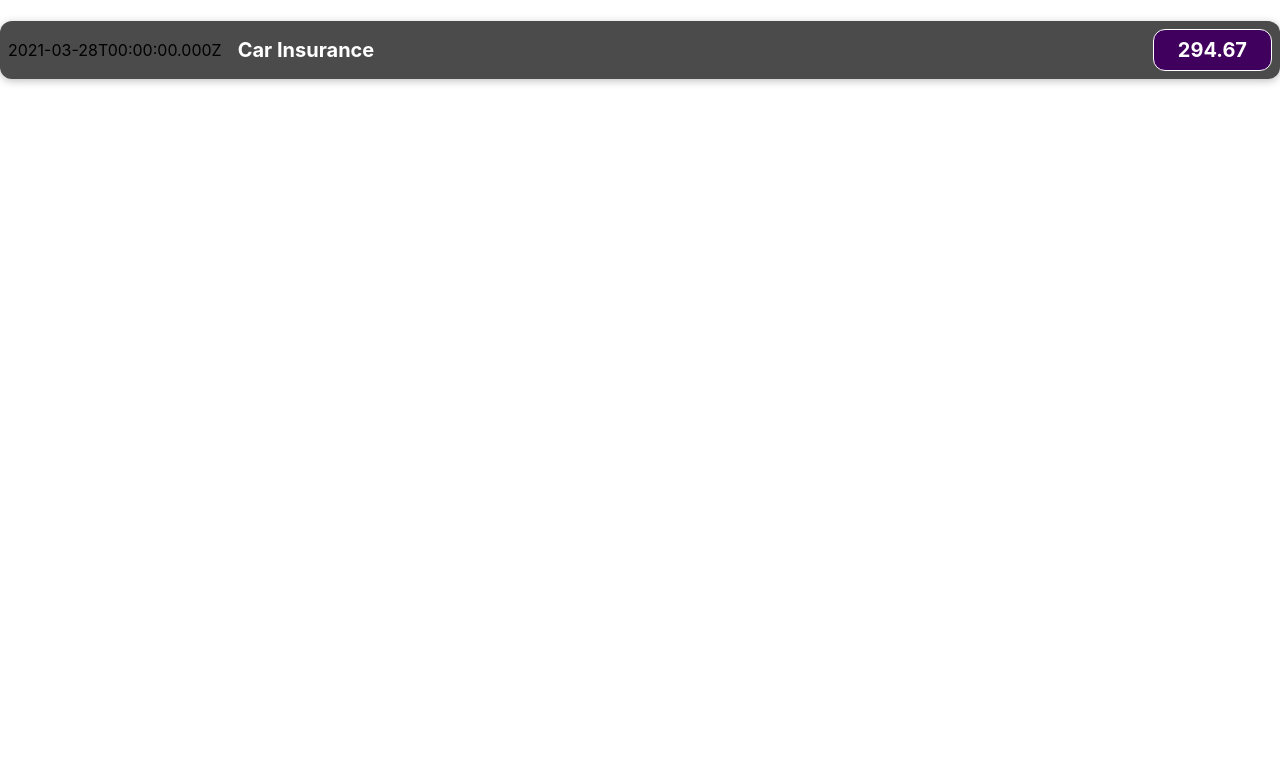
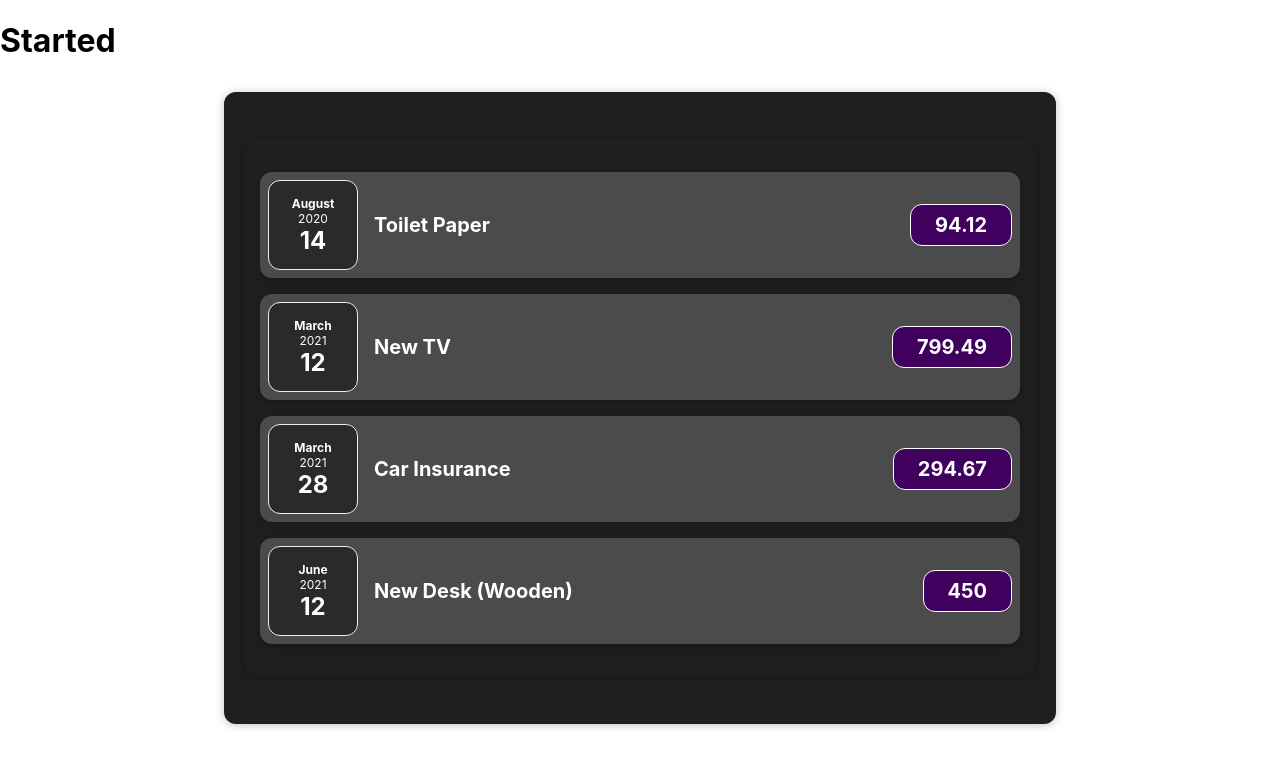
Before and after one commit to Mayenthedeveloper/expense-report, a React (Create React App) app: page / in a window 1280 px wide. Shown: the top 768 px of the page. Built offline with nearby package versions, Linux system fonts and the light colour scheme.

Commit message:
Added components

```diff
--- a/src/App.js
+++ b/src/App.js
@@ -1,12 +1,38 @@
 import "./App.css";
-import ExpenseItem from "./components/ExpenseItem";
-import React, { Component } from "react";
 
-function App() {
+import React from "react";
+
+import Expense from "./components/Expenses";
+
+function App(props) {
+  const expenses = [
+    {
+      id: "e1",
+      title: "Toilet Paper",
+      amount: 94.12,
+      date: new Date(2020, 7, 14),
+    },
+    { id: "e2", title: "New TV", amount: 799.49, date: new Date(2021, 2, 12) },
+    {
+      id: "e3",
+      title: "Car Insurance",
+      amount: 294.67,
+      date: new Date(2021, 2, 28),
+    },
+    {
+      id: "e4",
+      title: "New Desk (Wooden)",
+      amount: 450,
+      date: new Date(2021, 5, 12),
+    },
+  ];
   return (
     <div className="App">
-      <h1></h1>
-      <ExpenseItem />
+      <h1>Started</h1>
+
+      <div className="expenses">
+        <Expense items={expenses} />
+      </div>
     </div>
   );
 }
--- /dev/null
+++ b/src/components/ExpenseDate.css
@@ -0,0 +1,26 @@
+.expense-date {
+  display: flex;
+  flex-direction: column;
+  width: 5.5rem;
+  height: 5.5rem;
+  border: 1px solid #ececec;
+  background-color: #2a2a2a;
+  color: white;
+  border-radius: 12px;
+  align-items: center;
+  justify-content: center;
+}
+
+.expense-date__month {
+  font-size: 0.75rem;
+  font-weight: bold;
+}
+
+.expense-date__year {
+  font-size: 0.75rem;
+}
+
+.expense-date__day {
+  font-size: 1.5rem;
+  font-weight: bold;
+}
--- /dev/null
+++ b/src/components/ExpenseDate.js
@@ -0,0 +1,18 @@
+import React from "react";
+import "./ExpenseDate.css";
+
+function ExpenseDate(props) {
+  const month = props.date.toLocaleString("en-us", { month: "long" });
+  const day = props.date.toLocaleString("en-us", { day: "2-digit" });
+  const year = props.date.getFullYear();
+
+  return (
+    <div className="expense-date">
+      <div className="expense-date__month">{month}</div>
+      <div className="expense-date__year">{year}</div>
+      <div className="expense-date__day">{day}</div>
+    </div>
+  );
+}
+
+export default ExpenseDate;
--- a/src/components/ExpenseItem.js
+++ b/src/components/ExpenseItem.js
@@ -1,20 +1,19 @@
 import React from "react";
 import "./ExpenseItem.css";
+import ExpenseDate from "./ExpenseDate";
 
-function ExpenseItem() {
-  const expenseDate = new Date(2021, 2, 28);
-  const expenseTitle = "Car Insurance";
-  const expenseAmount = 294.67;
-
+function ExpenseItem(props) {
   return (
     <div className="expense-item ">
-      <div>{expenseDate.toISOString()}</div>
+      <ExpenseDate date={props.date} />
       <div className="expense-item__description">
-        <h2>{expenseTitle}</h2>
-        <div className="expense-item__price">{expenseAmount}</div>
+        <h2>{props.title}</h2>
+        <div className="expense-item__price">{props.amount}</div>
       </div>
     </div>
   );
 }
 
 export default ExpenseItem;
+
+//component respnsible for redndering the xpensiteems
--- /dev/null
+++ b/src/components/Expenses.css
@@ -0,0 +1,9 @@
+.expenses {
+  padding: 1rem;
+  background-color: rgb(31, 31, 31);
+  margin: 2rem auto;
+  width: 50rem;
+  max-width: 95%;
+  border-radius: 12px;
+  box-shadow: 0 1px 8px rgba(0, 0, 0, 0.25);
+}
--- /dev/null
+++ b/src/components/Expenses.js
@@ -0,0 +1,32 @@
+import React from "react";
+import "./Expenses.css";
+import ExpenseItem from "./ExpenseItem";
+
+function Expense(props) {
+  return (
+    <div className="expenses">
+      <ExpenseItem
+        title={props.items[0].title}
+        amount={props.items[0].amount}
+        date={props.items[0].date}
+      />
+      <ExpenseItem
+        title={props.items[1].title}
+        amount={props.items[1].amount}
+        date={props.items[1].date}
+      />
+      <ExpenseItem
+        title={props.items[2].title}
+        amount={props.items[2].amount}
+        date={props.items[2].date}
+      />
+      <ExpenseItem
+        title={props.items[3].title}
+        amount={props.items[3].amount}
+        date={props.items[3].date}
+      />
+    </div>
+  );
+}
+
+export default Expense;
```
